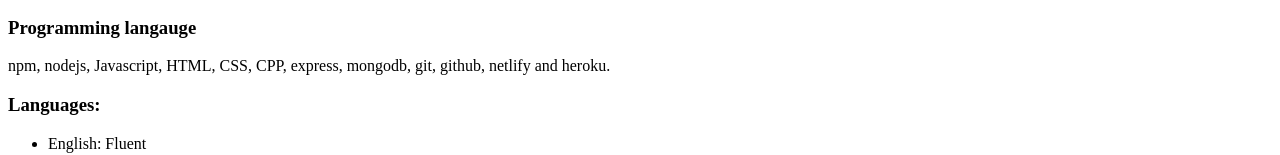
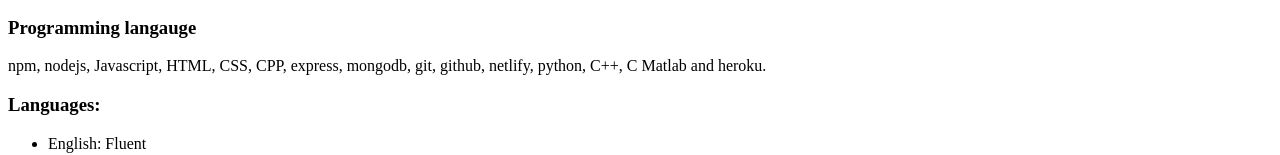
Before and after one commit to mukoedo1993/my_resume, a website: page app/index.html in a window 1280 px wide. Shown: the part 806-961 px from the top of the page. Drawn offline with Linux system fonts and the light colour scheme.

Commit message:
skillset updated

```diff
--- a/app/index.html
+++ b/app/index.html
@@ -83,7 +83,7 @@
   <div class="skillset">
     <h2>My main skillset:</h2>
     <h3>Programming langauge</h3>
-    <p>npm, nodejs, Javascript, HTML, CSS, CPP, express, mongodb, git, github, netlify and heroku.</p>
+    <p>npm, nodejs, Javascript, HTML, CSS, CPP, express, mongodb, git, github, netlify, python, C++, C Matlab and heroku.</p>
     <h3>Languages:</h3>
     <ul>
       <li>English: Fluent</li><br>
```
Also changed, not shown: docs/index.html (+1 -1 lines).
